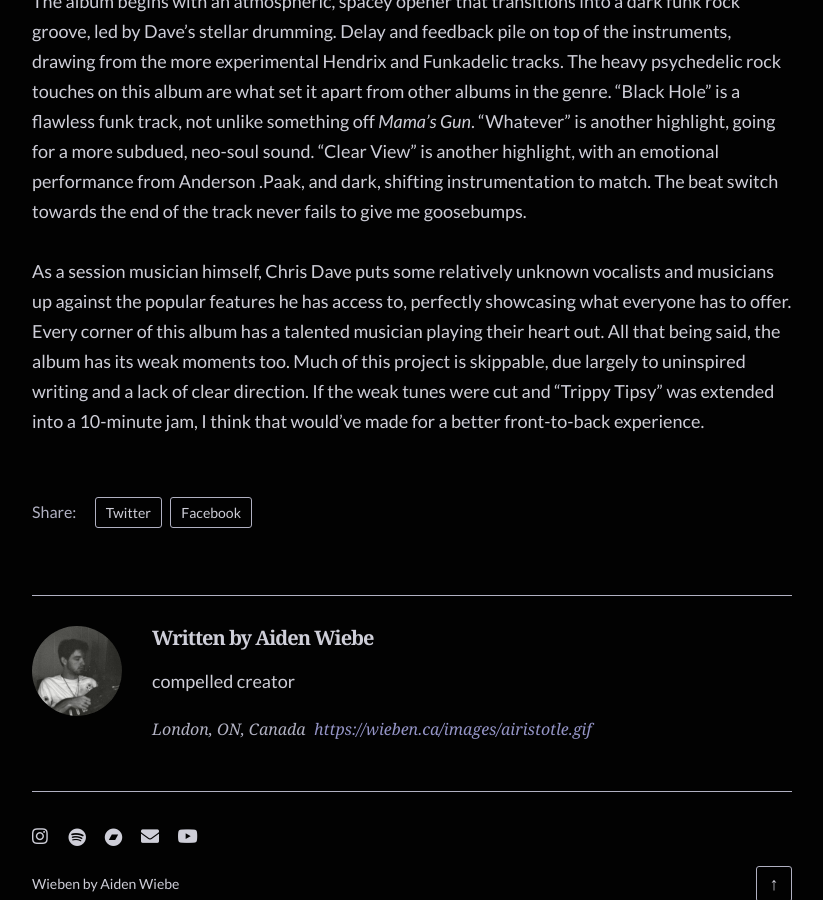
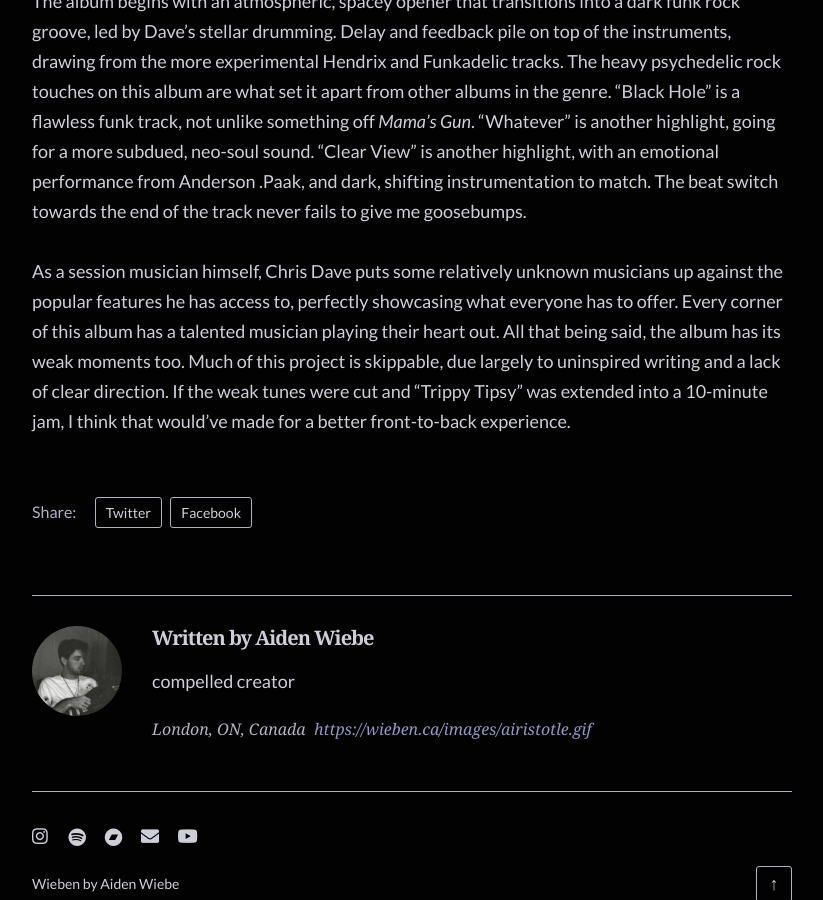
Before and after one commit to SamsonGoodenough/wieben-site, a Jekyll site: the page built from _posts/2020-09-21-Drumhedz-Review.md, in a window 1280 px wide and 900 px high, scrolled down 1682 px. Shown: the whole window, without its empty margins (228-1051 px from the left). Built offline with Jekyll 4.4.1, drawn with Linux system fonts in a browser that asks for light colours; some web fonts are replaced.

Commit message:
new old post

```diff
--- a/_posts/2020-09-21-Drumhedz-Review.md
+++ b/_posts/2020-09-21-Drumhedz-Review.md
@@ -17,4 +17,4 @@ Chris Dave's first solo album is a concept album on the power of music- which wo
 
 The album begins with an atmospheric, spacey opener that transitions into a dark funk rock groove, led by Dave’s stellar drumming. Delay and feedback pile on top of the instruments, drawing from the more experimental Hendrix and Funkadelic tracks. The heavy psychedelic rock touches on this album are what set it apart from other albums in the genre. "Black Hole" is a flawless funk track, not unlike something off *Mama's Gun*. "Whatever" is another highlight, going for a more subdued, neo-soul sound. "Clear View" is another highlight, with an emotional performance from Anderson .Paak, and dark, shifting instrumentation to match. The beat switch towards the end of the track never fails to give me goosebumps.
 
-As a session musician himself, Chris Dave puts some relatively unknown vocalists and musicians up against the popular features he has access to, perfectly showcasing what everyone has to offer. Every corner of this album has a talented musician playing their heart out. All that being said, the album has its weak moments too.  Much of this project is skippable, due largely to uninspired writing and a lack of clear direction.  If the weak tunes were cut and "Trippy Tipsy" was extended into a 10-minute jam, I think that would've made for a better front-to-back experience.
+As a session musician himself, Chris Dave puts some relatively unknown musicians up against the popular features he has access to, perfectly showcasing what everyone has to offer. Every corner of this album has a talented musician playing their heart out. All that being said, the album has its weak moments too.  Much of this project is skippable, due largely to uninspired writing and a lack of clear direction.  If the weak tunes were cut and "Trippy Tipsy" was extended into a 10-minute jam, I think that would've made for a better front-to-back experience.
```
Also changed, not shown: _posts/2023-09-08-in-the-beginning-review.md (added, +22 -0 lines), images/in_the_beginning_cover.png (added).
